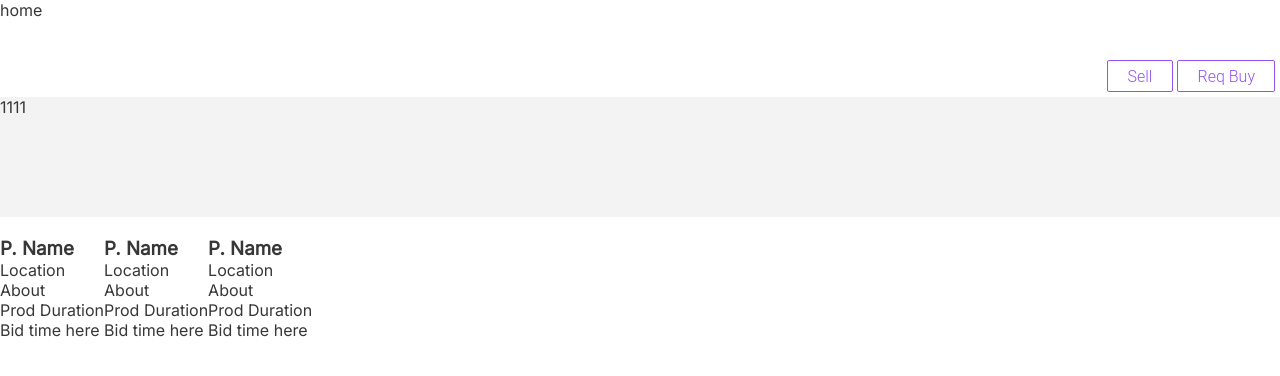
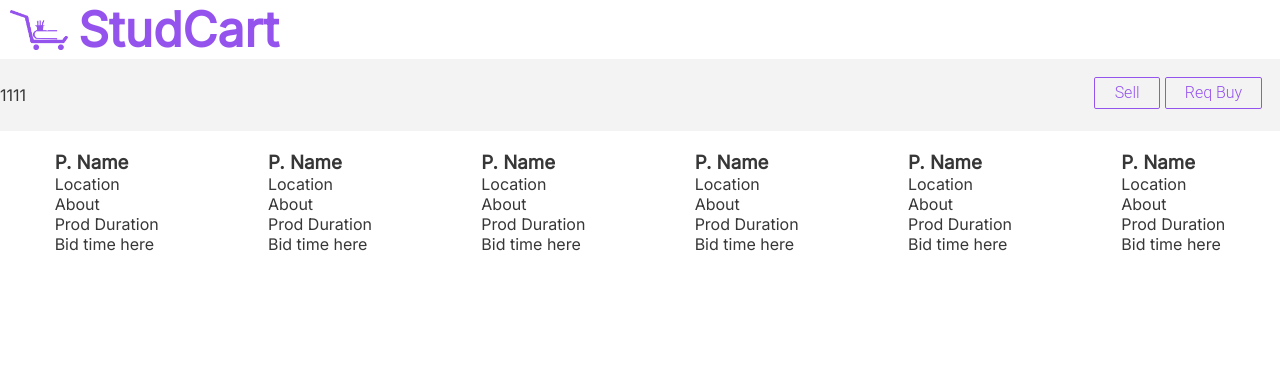
Before and after one commit to ashish16052/devsprint_studhelpers, a React (Create React App) app in the folder react-front/: page / in a window 1280 px wide. Shown: the top 376 px of the page. Built offline with nearby package versions, Linux system fonts and the light colour scheme; no server answers; sample sign-in values are in the browser's storage.

Commit message:
added navbar expore page

```diff
--- a/react-front/src/App.js
+++ b/react-front/src/App.js
@@ -28,12 +28,9 @@ function App() {
   return (
     <div className="App">
       <Routes>
-        <Route exact path='/' element={user ? <Home /> : <Navigate to='/login' />} />
+        <Route exact path='/' element={user ? <ExplorePage /> : <Navigate to='/login' />} />
         <Route exact path='/login' element={<Login />} />
       </Routes>
-      <ExplorePage/>
-      {/* <Login/> */}
-      {/* <ExplorePage/> */}
     </div>
   );
 }
--- /dev/null
+++ b/react-front/src/components/NavBar/navbar.js
@@ -0,0 +1,13 @@
+import React from 'react'
+import studCartLogo from "../../assets/studCartLogo.png"
+import "./navbar.scss";
+const navbar = () => {
+  return (
+    <div className='brand'>
+        <img src={studCartLogo} alt='website logo' />
+        <div className='siteName'>StudCart</div>
+      </div>
+  )
+}
+
+export default navbar
--- /dev/null
+++ b/react-front/src/components/NavBar/navbar.scss
@@ -0,0 +1,18 @@
+.brand {
+    display: flex;
+    align-items: center;
+
+    img {
+        height: 40px;
+        align-self: center;
+        margin-right: 10px;
+        padding-left: 10px;
+    }
+
+    .siteName {
+        text-align: center;
+        font-size: 6vh;
+        color: #9553EE;
+        font-weight: bold;
+    }
+}
--- a/react-front/src/pages/explorePage.js
+++ b/react-front/src/pages/explorePage.js
@@ -1,9 +1,19 @@
 import React from "react";
 import "./explorePage.scss";
 import Cards from "../components/BuyerCard/BuyerCard";
+import Navbar from "../components/NavBar/navbar.js";
+
 const explorePage = () => {
   return (
     <div className="explorePage">
+      <Navbar />
+      <div className="categoryBar">
+        <div className="categories">
+          <p>1</p>
+          <p>1</p>
+          <p>1</p>
+          <p>1</p>
+        </div>
         <div className="buttonsBar">
           <a href="something" class="button1">
             Sell
@@ -12,13 +22,11 @@ const explorePage = () => {
             Req Buy
           </a>
         </div>
-      <div className="categoryBar">
-        <p>1</p>
-        <p>1</p>
-        <p>1</p>
-        <p>1</p>
       </div>
       <div className="CardsShow">
+        <Cards />
+        <Cards />
+        <Cards />
         <Cards />
         <Cards />
         <Cards />
--- a/react-front/src/pages/explorePage.scss
+++ b/react-front/src/pages/explorePage.scss
@@ -1,44 +1,56 @@
 .explorePage {
   background-color: #ffffff;
   height: 100vh;
+  .categoryBar {
+    display: flex;
+    flex-direction: row;
+    height: 9vh;
+    background-color: rgb(243, 243, 243);
+    align-items: center;
     .buttonsBar {
       display: flex;
       flex-direction: row;
-    justify-content: flex-end;
-    margin-top: 5vh;
-    .button1,.button2 {
+      right: 0;
+      position: absolute;
+      right: 1vw;
+      .button1,
+      .button2 {
         display: inline-block;
         padding: 0.35em 1.2em;
-      border: 0.1em solid #9553EE;
+        border: 0.1em solid #9553ee;
         margin: 0 0.3em 0.3em 0;
         border-radius: 0.12em;
         box-sizing: border-box;
         text-decoration: none;
         font-family: "Roboto", sans-serif;
         font-weight: 300;
-      color: #9553EE;
+        color: #9553ee;
         text-align: center;
         transition: all 0.2s;
+        height: fit-content;
       }
-    .button1:hover,.button2:hover {
+      .button1:hover,
+      .button2:hover {
         color: white;
-      background-color: #9553EE;
+        background-color: #9553ee;
       }
       @media all and (max-width: 30em) {
-      .button1,.button2 {
+        .button1,
+        .button2 {
           display: block;
           margin: 0.4em auto;
         }
       }
     }
-  .categoryBar {
-    display: flex;
-    flex-direction: row;
-    height: 15vh;
-    background-color: rgb(243, 243, 243);
-  }
-  .CardsShow {
+    .categories{
       display: flex;
       flex-direction: row;
     }
   }
+  .CardsShow {
+    display: flex;
+    flex-wrap: wrap;
+    flex-direction: row;
+    justify-content: space-around;
+  }
+}
```
Lines whose indentation alone changed are shown as unchanged.
